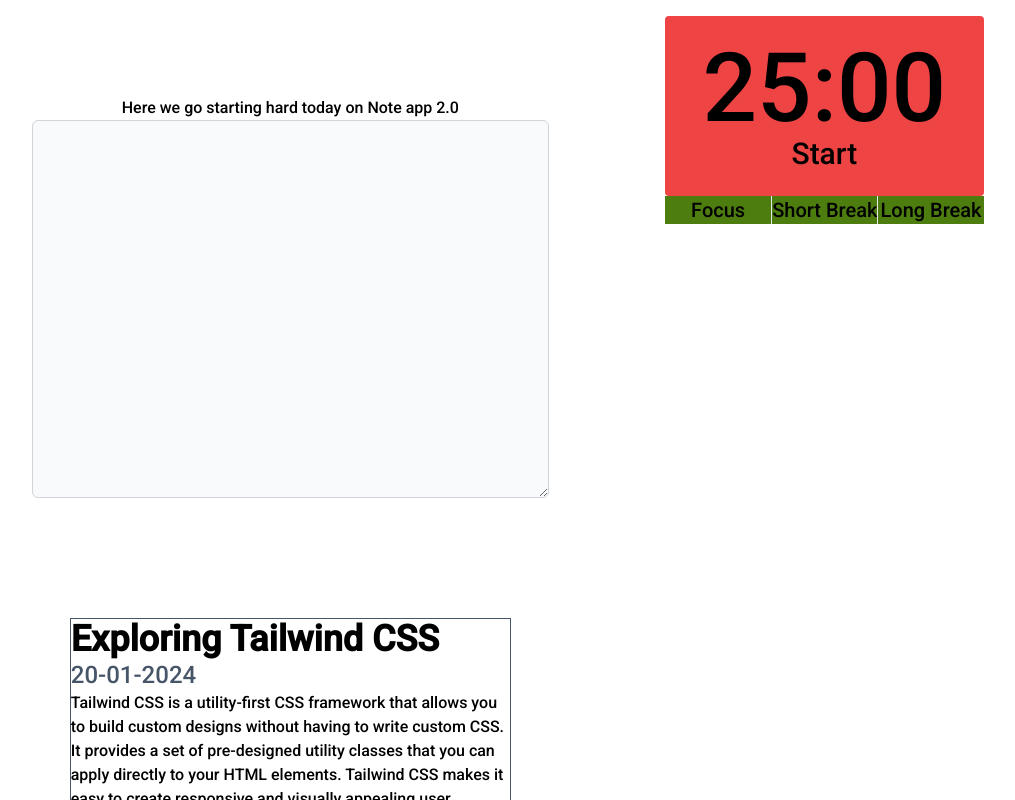
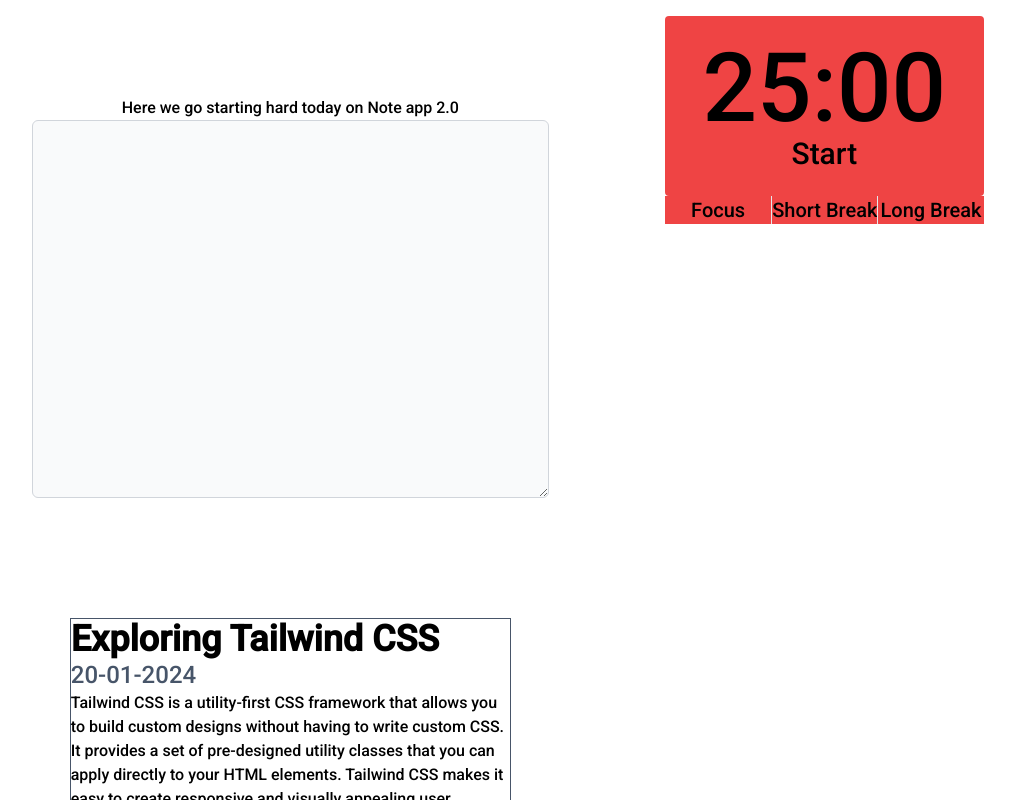
Before and after one commit to AndrewJBGrant/Pomo-Obsidian, a Next.js app: page / in a window 1280 px wide. Shown: the top 800 px of the page, without its empty margins (207-1222 px from the left). Built offline with nearby package versions, Linux system fonts and the light colour scheme.

Commit message:
need to dive deep into next config.mjs

```diff
--- a/app/Timer/Pomodoro.tsx
+++ b/app/Timer/Pomodoro.tsx
@@ -1,16 +1,23 @@
 "use client";
 
-import { useState, useEffect } from "react";
-
+import { useState, useEffect, useRef } from "react";
 
 const PomoDoroTimer: React.FC = () => {
   const [time, setTime] = useState(1500);
   const [timeLeft, setTimeLeft] = useState(time);
   const [running, setIsRunning] = useState(false);
 
-const colors = ['bg-red-500', 'bg-green-500', 'bg-yellow-500'];
-const [color, setColor] = useState(colors[0]);
+  const colors = ["bg-red-500", "bg-green-500", "bg-yellow-500"];
+  const [color, setColor] = useState(colors[0]);
 
+  const audioRef = useRef<HTMLAudioElement>(null);
+
+  const playAudio = () => {
+    if (audioRef.current != null) {
+      //  TypeScript knows that ref is not null here
+      audioRef.current.play();
+    }
+  };
 
   const handleTimeOption = (time: number) => {
     setTime(time);
@@ -26,7 +33,6 @@ const [color, setColor] = useState(colors[0]);
       return () => clearInterval(timer);
     }
   }, [running]);
-
 
   return (
     <>
@@ -44,47 +50,48 @@ const [color, setColor] = useState(colors[0]);
         )}
 
         <button
-          className={`px-8 text-3xl flex justify-center transition-colors duration-150 bg focus:shadow-outline ${color}`}
+          className={`px-8 text-3xl flex justify-center focus:shadow-outline ${color}`}
           onClick={() => {
             setIsRunning(!running);
-
+            playAudio;
           }}
         >
+          <audio ref={audioRef} src="../sounds/Timer_end.mp3" />
           {running ? "Pause" : "Start"}
         </button>
       </div>
-      <div className="text-xl grid grid-cols-3 divide-x">
+      <div className={`text-xl grid grid-cols-3 divide-x ${color}`}>
         <button
-          className="bg-lime-700"
           onClick={() => {
             {
               handleTimeOption(1500);
+              setColor(colors[0]);
             }
           }}
         >
           Focus
         </button>
         <button
-          className="bg-lime-700"
           onClick={() => {
             handleTimeOption(300);
-
+            setColor(colors[1]);
           }}
         >
           Short Break
         </button>
 
         <button
-          className="bg-lime-700"
           onClick={() => {
             handleTimeOption(900);
-            setColor(colors[1])
+            setColor(colors[2]);
           }}
         >
           {" "}
           Long Break
         </button>
       </div>
+
+      <audio src=""></audio>
     </>
   );
 };
--- a/next.config.mjs
+++ b/next.config.mjs
@@ -1,4 +1,4 @@
-/** @type {import('next').NextConfig} */
-const nextConfig = {};
+ /** @type {import('next').NextConfig} */
+ const nextConfig = {};
 
-export default nextConfig;
+ export default nextConfig;
```
Also changed, not shown: 1 other file (tests, documents, lock files or other folders).
